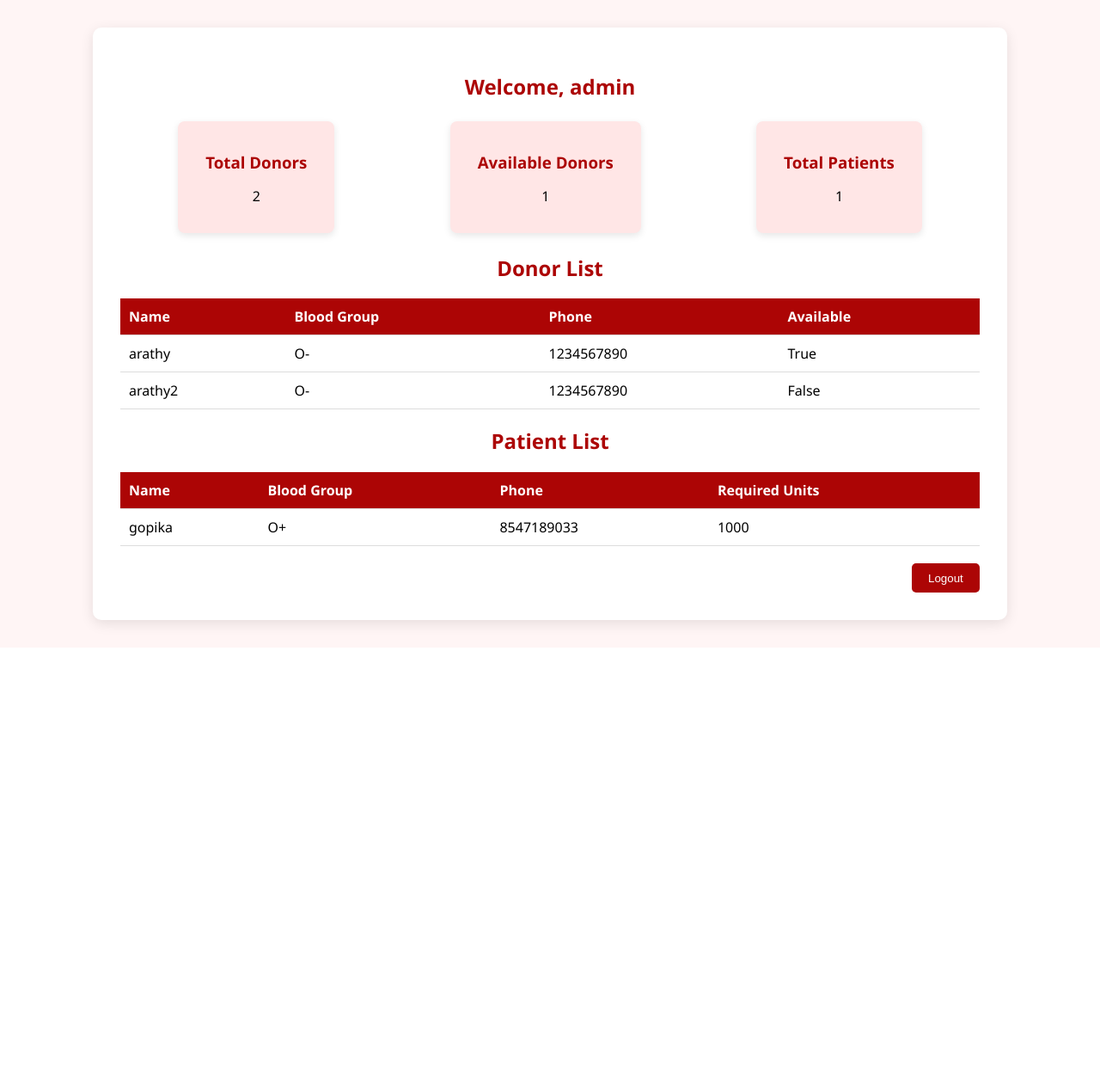
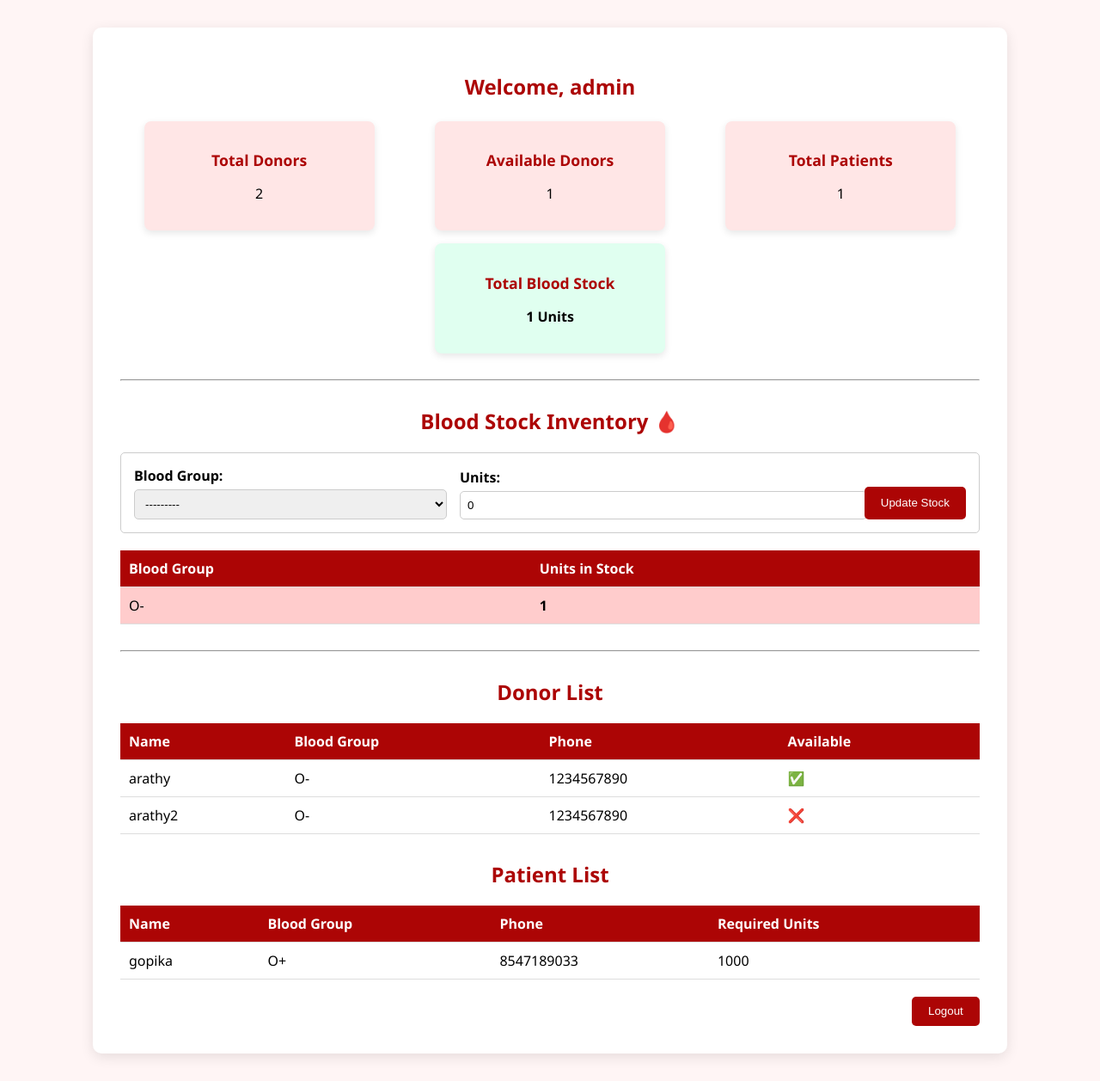
Before and after one commit to arathyrajeesh/blood-bank-management-django, a Django app: page /admin-dashboard/ in a window 1280 px wide. Shown: the part 118-1375 px from the top of the page at 86% size. Before the commit the page ends 852 px from the top, so only its background shows below. Run offline with Django 5.2, Linux system fonts and the light colour scheme; a user stored in the database is signed in; data comes from the database, SQL or seed files in the repository; both versions use the stored data as it was after the commit.

Commit message:
sample dashboard added

```diff
--- a/bloodmanager/forms.py
+++ b/bloodmanager/forms.py
@@ -1,6 +1,6 @@
 from django import forms
 from django.contrib.auth.models import User
-from .models import Donor, Patient, BLOOD_GROUP_CHOICES, GENDER_CHOICES
+from .models import Donor, Patient, BloodStock, BLOOD_GROUP_CHOICES, GENDER_CHOICES
 
 ROLE_CHOICES = [
     ('donor', 'Donor'),
@@ -16,9 +16,36 @@ class RegistrationForm(forms.ModelForm):
     gender = forms.ChoiceField(choices=GENDER_CHOICES)
     blood_group = forms.ChoiceField(choices=BLOOD_GROUP_CHOICES)
     address = forms.CharField(widget=forms.Textarea)
-    age = forms.IntegerField(required=False)
-    required_units = forms.IntegerField(required=False)
+    age = forms.IntegerField(required=False, label="Age (Donor only)")
+    required_units = forms.IntegerField(required=False, label="Required Units (Patient only)")
 
     class Meta:
         model = User
         fields = ['username', 'email', 'password']
+
+    def clean(self):
+        cleaned_data = super().clean()
+        role = cleaned_data.get('role')
+        age = cleaned_data.get('age')
+        required_units = cleaned_data.get('required_units')
+
+        if role == 'donor' and not age:
+            self.add_error('age', 'Donor must provide age.')
+
+
+        return cleaned_data
+
+
+class BloodStockForm(forms.ModelForm):
+    class Meta:
+        model = BloodStock
+        fields = ['blood_group', 'units']
+
+
+class LastDonationForm(forms.ModelForm):
+    class Meta:
+        model = Donor
+        fields = ['last_donation_date']
+        widgets = {
+            'last_donation_date': forms.DateInput(attrs={'type': 'date'})
+        }
--- a/bloodmanager/templates/admin/admin_dashboard.html
+++ b/bloodmanager/templates/admin/admin_dashboard.html
@@ -24,21 +24,25 @@ header {
     box-shadow: 0 4px 15px rgba(0,0,0,0.1);
     padding: 2rem;
 }
-h2 { color: rgb(172, 5, 5); text-align: center; }
+h2 { color: rgb(172, 5, 5); text-align: center; margin-top: 20px; }
 
 .stats {
     display: flex;
     justify-content: space-around;
     margin: 1.5rem 0;
+    flex-wrap: wrap;
+    gap: 15px;
 }
 .stat-box {
     background: #ffe6e6;
     border-radius: 8px;
-    padding: 1rem 2rem;
+    padding: 1rem 1.5rem;
     text-align: center;
     box-shadow: 0 3px 8px rgba(0,0,0,0.1);
+    flex-basis: 22%;
+    min-width: 150px;
 }
-.stat-box h3 { color: rgb(172, 5, 5); margin-bottom: 0.5rem; }
+.stat-box h3 { color: rgb(172, 5, 5); margin-bottom: 0.5rem; font-size: 1.1em;}
 
 table {
     width: 100%;
@@ -56,6 +60,31 @@ th {
 }
 tr:hover { background: #ffeaea; }
 
+.stock-form {
+    display: flex;
+    align-items: flex-end;
+    gap: 15px;
+    margin-bottom: 20px;
+    padding: 15px;
+    border: 1px solid #ccc;
+    border-radius: 5px;
+}
+.stock-form > div {
+    flex-grow: 1;
+}
+.stock-form select, .stock-form input[type="number"] {
+    width: 100%;
+    padding: 0.5rem;
+    border-radius: 5px;
+    border: 1px solid #ccc;
+}
+.stock-form label {
+    display: block;
+    margin-bottom: 5px;
+    font-weight: bold;
+}
+
+
 button {
     background: rgb(172, 5, 5);
     color: white;
@@ -70,6 +99,13 @@ button:hover { background: #a00000; }
     text-align: right;
     margin-top: 20px;
 }
+.success {
+    background:#e6ffe6;
+    color:green;
+    padding:10px;
+    border-radius:5px;
+    margin-bottom: 15px;
+}
 </style>
 </head>
 <body>
@@ -79,6 +115,12 @@ button:hover { background: #a00000; }
 
 <div class="container">
     <h2>Welcome, {{ request.user.username }}</h2>
+
+    {% if messages %}
+        {% for message in messages %}
+            <div class="success">{{ message }}</div>
+        {% endfor %}
+    {% endif %}
 
     <div class="stats">
         <div class="stat-box">
@@ -93,7 +135,45 @@ button:hover { background: #a00000; }
             <h3>Total Patients</h3>
             <p>{{ total_patients }}</p>
         </div>
+        <div class="stat-box" style="background: #e0fff0;">
+            <h3>Total Blood Stock</h3>
+            <p><strong>{{ total_stock_units }} Units</strong></p>
+        </div>
     </div>
+
+    <hr style="margin: 30px 0;">
+
+    <h2>Blood Stock Inventory 🩸</h2>
+
+    <form method="POST" class="stock-form">
+        {% csrf_token %}
+        <div>
+            <label for="{{ stock_form.blood_group.id_for_label }}">Blood Group:</label>
+            {{ stock_form.blood_group }}
+        </div>
+        <div>
+            <label for="{{ stock_form.units.id_for_label }}">Units:</label>
+            {{ stock_form.units }}
+        </div>
+        <button type="submit" style="height: 38px;">Update Stock</button>
+    </form>
+
+    <table>
+        <tr>
+            <th>Blood Group</th>
+            <th>Units in Stock</th>
+        </tr>
+        {% for item in stock %}
+        <tr style="background: {% if item.units < 5 %}#ffcccc{% endif %};">
+            <td>{{ item.blood_group }}</td>
+            <td><strong>{{ item.units }}</strong></td>
+        </tr>
+        {% empty %}
+        <tr><td colspan="2">No stock records found.</td></tr>
+        {% endfor %}
+    </table>
+
+    <hr style="margin: 30px 0;">
 
     <h2>Donor List</h2>
     <table>
@@ -108,14 +188,14 @@ button:hover { background: #a00000; }
             <td>{{ donor.user.username }}</td>
             <td>{{ donor.blood_group }}</td>
             <td>{{ donor.phone }}</td>
-            <td>{{ donor.available }}</td>
+            <td>{% if donor.available %}✅{% else %}❌{% endif %}</td>
         </tr>
         {% empty %}
         <tr><td colspan="4">No donors found.</td></tr>
         {% endfor %}
     </table>
 
-    <h2>Patient List</h2>
+    <h2 style="margin-top: 30px;">Patient List</h2>
     <table>
         <tr>
             <th>Name</th>
--- a/bloodmanager/urls.py
+++ b/bloodmanager/urls.py
@@ -1,5 +1,4 @@
 from django.urls import path
-
 from . import views
 
 urlpatterns = [
@@ -12,6 +11,8 @@ urlpatterns = [
     path('donor-dashboard/', views.donor_dashboard, name='donor-dashboard'),
     path('admin-dashboard/', views.admin_dashboard, name='admin-dashboard'),
     path('patient-dashboard/', views.patient_dashboard, name='patient-dashboard'),
+
+    path('patient/search-donors/', views.search_donors, name='search-donors'),
+
     path('logout/', views.logout_view, name='logout'),
-
 ]
--- a/bloodmanager/views.py
+++ b/bloodmanager/views.py
@@ -2,15 +2,20 @@ from django.shortcuts import render, redirect
 from django.contrib.auth import authenticate, login
 from django.contrib.auth.models import User
 from django.contrib import messages
-from .models import Donor, Patient
-from .forms import RegistrationForm
 from django.contrib.auth.decorators import login_required
 from django.contrib.auth import logout
 from django.contrib.auth.decorators import user_passes_test
+from datetime import date, timedelta
+from .models import Donor, Patient, BloodStock
+from .forms import RegistrationForm, BloodStockForm, LastDonationForm
+
 
 
 def home(request):
-    return render(request,'index.html')
+    stock = BloodStock.objects.all()
+    return render(request, 'index.html', {'stock': stock})
+
+
 def register(request):
     if request.method == 'POST':
         form = RegistrationForm(request.POST)
@@ -31,7 +36,7 @@ def register(request):
                 Donor.objects.create(user=user, phone=phone, gender=gender,
                                         blood_group=blood_group, address=address, age=age)
             elif role == 'patient':
-                required_units = form.cleaned_data['required_units'] or 1
+                required_units = form.cleaned_data.get('required_units') or 1
                 Patient.objects.create(user=user, phone=phone, gender=gender,
                                         blood_group=blood_group, address=address, required_units=required_units)
 
@@ -55,7 +60,7 @@ def donor_login(request):
             messages.error(request, 'Not registered as a donor.')
         else:
             messages.error(request, 'Invalid username or password.')
-    return render(request, 'donor/donor_login.html')
+    return render(request, 'donor_login.html')
 
 
 def patient_login(request):
@@ -85,10 +90,39 @@ def admin_login(request):
             messages.error(request, "Invalid admin credentials.")
     return render(request, 'admin_login.html')
 
+
+def logout_view(request):
+    logout(request)
+    messages.info(request, "You have been logged out.")
+    return redirect('main')
+
+
+
 @login_required
 def donor_dashboard(request):
     donor = Donor.objects.get(user=request.user)
-    return render(request, 'donor/donor_dashboard.html', {'donor': donor})
+
+    if request.method == 'POST':
+        form = LastDonationForm(request.POST, instance=donor)
+        if form.is_valid():
+            new_date = form.cleaned_data['last_donation_date']
+
+            if new_date and (new_date == date.today() or new_date > (date.today() - timedelta(days=7))):
+                try:
+                    stock_item, created = BloodStock.objects.get_or_create(blood_group=donor.blood_group)
+                    stock_item.units += 1
+                    stock_item.save()
+                except Exception as e:
+                    messages.warning(request, f'Stock update failed: {e}')
+
+            form.save()
+            messages.success(request, 'Last donation date updated successfully! Availability recalculated.')
+            return redirect('donor-dashboard')
+    else:
+        form = LastDonationForm(instance=donor)
+
+    return render(request, 'donor/donor_dashboard.html', {'donor': donor, 'form': form})
+
 
 
 @login_required
@@ -96,9 +130,43 @@ def patient_dashboard(request):
     patient = Patient.objects.get(user=request.user)
     return render(request, 'patient/patient_dashboard.html', {'patient': patient})
 
-def logout_view(request):
-    logout(request)
-    return redirect('main')
+
+@login_required
+def search_donors(request):
+    patient = Patient.objects.get(user=request.user)
+    required_blood_group = patient.blood_group
+
+    compatible_groups = {
+        'A+': ['A+', 'A-', 'O+', 'O-'],
+        'A-': ['A-', 'O-'],
+        'B+': ['B+', 'B-', 'O+', 'O-'],
+        'B-': ['B-', 'O-'],
+        'AB+': ['A+', 'A-', 'B+', 'B-', 'AB+', 'AB-', 'O+', 'O-'],
+        'AB-': ['AB-', 'A-', 'B-', 'O-'],
+        'O+': ['O+', 'O-'],
+        'O-': ['O-'],
+    }.get(required_blood_group, [])
+
+    exact_match_donors = Donor.objects.filter(
+        blood_group=required_blood_group,
+        available=True
+    ).select_related('user')
+
+    compatible_donors = Donor.objects.filter(
+        blood_group__in=compatible_groups,
+        available=True
+    ).exclude(blood_group=required_blood_group).select_related('user')
+
+    context = {
+        'patient': patient,
+        'required_blood_group': required_blood_group,
+        'exact_match_donors': exact_match_donors,
+        'compatible_donors': compatible_donors,
+        'compatible_groups': compatible_groups,
+    }
+
+    return render(request, 'patient/search_donors.html', context)
+
 
 
 def is_admin(user):
@@ -108,14 +176,35 @@ def is_admin(user):
 def admin_dashboard(request):
     donors = Donor.objects.all()
     patients = Patient.objects.all()
+    stock = BloodStock.objects.all().order_by('blood_group')
+
     total_donors = donors.count()
+    available_donors = donors.filter(available=True).count()
     total_patients = patients.count()
-    available_donors = donors.filter(available=True).count()
+    total_stock_units = sum(item.units for item in stock)
+
+    stock_form = None
+    if request.method == 'POST':
+        stock_form = BloodStockForm(request.POST)
+        if stock_form.is_valid():
+            blood_group = stock_form.cleaned_data['blood_group']
+            units = stock_form.cleaned_data['units']
+
+            stock_item, created = BloodStock.objects.get_or_create(blood_group=blood_group, defaults={'units': 0})
+            stock_item.units = units
+            stock_item.save()
+            messages.success(request, f'Blood Stock for {blood_group} updated successfully to {units} units.')
+            return redirect('admin-dashboard')
+    else:
+        stock_form = BloodStockForm()
 
     return render(request, 'admin/admin_dashboard.html', {
         'donors': donors,
         'patients': patients,
+        'stock': stock,
         'total_donors': total_donors,
         'total_patients': total_patients,
         'available_donors': available_donors,
+        'total_stock_units': total_stock_units,
+        'stock_form': stock_form,
     })
```
Also changed, not shown: bloodmanager/models.py (+16 -0 lines), bloodmanager/templates/admin_login.html (+40 -7 lines), bloodmanager/templates/donor/donor_dashboard.html (+44 -1 lines), bloodmanager/templates/index.html (+50 -10 lines), bloodmanager/templates/patient/patient_dashboard.html (+13 -1 lines), bloodmanager/templates/patient/search_donors.html (added, +125 -0 lines), bloodmanager/templates/patient_login.html (+40 -7 lines), bloodmanager/templates/register.html (+29 -1 lines), bloodmanager/migrations/0003_bloodstock.py (added), bloodmanager/templates/donor_login.html (line endings or trailing spaces), db.sqlite3.
